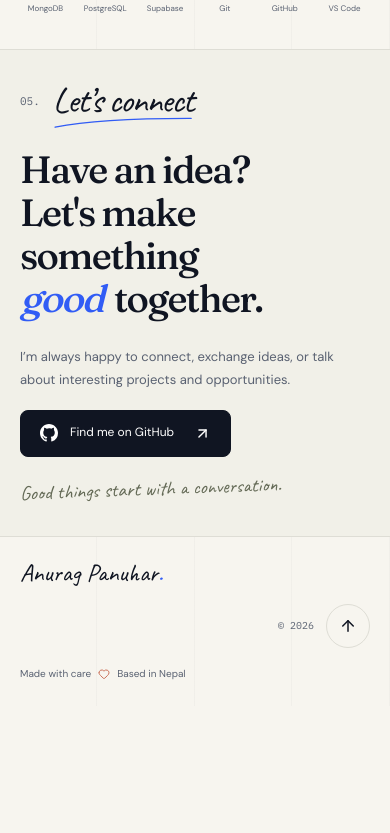
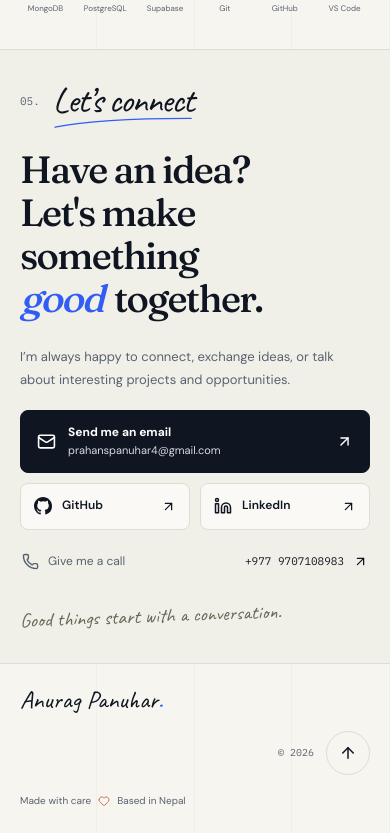
Before and after one commit to prahans/anurag-portfolio, a Next.js app: page / in a window 390 px wide. Shown: the part 2537-3370 px from the top of the page. Before the commit the page ends 3243 px from the top, so only its background shows below. Built offline with nearby package versions, Linux system fonts and the light colour scheme.

Commit message:
feat(portfolio): add email, LinkedIn, and phone contact options

```diff
--- a/components/sections/Contact.tsx
+++ b/components/sections/Contact.tsx
@@ -1,4 +1,4 @@
-import { ArrowUpRight, Mail } from "lucide-react";
+import { ArrowUpRight, Linkedin, Mail, Phone } from "lucide-react";
 import { GitHubIcon } from "@/components/ui/GitHubIcon";
 import { site } from "@/data/site";
 import { Reveal } from "@/components/ui/Reveal";
@@ -14,10 +14,41 @@ export function Contact() {
             <h3>Have an idea?<br />Let&apos;s make something<br className="contact-line-break" /> <em>good</em> together.</h3>
             <div className="contact-aside">
               <p>{site.contact}</p>
-              <div className="contact-actions">
-                {site.email && <a className="contact-button" href={`mailto:${site.email}`}><Mail size={17} aria-hidden="true" /> Say hello <ArrowUpRight size={17} aria-hidden="true" /></a>}
-                {site.github && <a className="contact-button" href={site.github} target="_blank" rel="noopener noreferrer" aria-label="Connect on GitHub (opens in a new tab)"><GitHubIcon size={18} /> Find me on GitHub <ArrowUpRight size={17} aria-hidden="true" /></a>}
-                {site.linkedin && <a className="contact-text-link" href={site.linkedin} target="_blank" rel="noopener noreferrer">LinkedIn <ArrowUpRight size={15} aria-hidden="true" /></a>}
+              <div className="contact-actions" aria-label="Ways to connect">
+                {site.email && (
+                  <a className="contact-button contact-button--email" href={`mailto:${site.email}`}>
+                    <Mail size={19} aria-hidden="true" />
+                    <span className="contact-button-copy">
+                      <strong>Send me an email</strong>
+                      <span>{site.email}</span>
+                    </span>
+                    <ArrowUpRight size={17} aria-hidden="true" />
+                  </a>
+                )}
+                <div className="contact-socials">
+                  {site.github && (
+                    <a className="contact-social-link" href={site.github} target="_blank" rel="noopener noreferrer" aria-label="GitHub (opens in a new tab)">
+                      <GitHubIcon size={18} />
+                      <span>GitHub</span>
+                      <ArrowUpRight size={15} aria-hidden="true" />
+                    </a>
+                  )}
+                  {site.linkedin && (
+                    <a className="contact-social-link" href={site.linkedin} target="_blank" rel="noopener noreferrer" aria-label="LinkedIn (opens in a new tab)">
+                      <Linkedin size={18} aria-hidden="true" />
+                      <span>LinkedIn</span>
+                      <ArrowUpRight size={15} aria-hidden="true" />
+                    </a>
+                  )}
+                </div>
+                {site.phone && (
+                  <a className="contact-phone-link" href={`tel:${site.phone}`}>
+                    <Phone size={17} aria-hidden="true" />
+                    <span>Give me a call</span>
+                    <strong>{site.phoneDisplay}</strong>
+                    <ArrowUpRight size={15} aria-hidden="true" />
+                  </a>
+                )}
                 {site.resume && <a className="contact-text-link" href={site.resume} target="_blank" rel="noopener noreferrer">Résumé <ArrowUpRight size={15} aria-hidden="true" /></a>}
               </div>
               <span className="contact-note">Good things start with a conversation.</span>
--- a/components/sections/sections.css
+++ b/components/sections/sections.css
@@ -65,16 +65,29 @@
 .contact-content h3 { font: 500 clamp(36px, 3.8vw, 54px)/1.13 var(--font-editorial), Georgia, serif; letter-spacing: -2px; margin: 0; }
 .contact-content h3 em { color: var(--cobalt); font-weight: 400; margin-inline-end: .1em; }
 .contact-line-break { display: none; }
-.contact-aside { max-width: 365px; justify-self: end; }
+.contact-aside { width: 100%; max-width: 400px; min-width: 0; justify-self: end; }
 .contact-aside > p { font-size: 14px; line-height: 1.75; color: var(--muted); margin: 0 0 21px; }
-.contact-actions { display: flex; align-items: center; flex-wrap: wrap; gap: 14px; }
+.contact-actions { display: grid; gap: 10px; }
 .contact-button { display: inline-flex; align-items: center; justify-content: center; gap: 12px; min-height: 47px; padding: 12px 19px; border: 1px solid var(--ink); border-radius: 8px; background: var(--ink); color: #fff; font-size: 12px; transition: background 180ms ease, transform 180ms ease; }
 .contact-button:hover { background: #283343; transform: translateY(-2px); }
-.contact-button > svg:last-child { margin-left: 8px; transition: transform 180ms ease; }
+.contact-button > svg:last-child { margin-left: auto; transition: transform 180ms ease; flex-shrink: 0; }
 .contact-button:hover > svg:last-child { transform: translate(2px, -2px); }
+.contact-button--email { justify-content: flex-start; width: 100%; padding: 13px 16px; min-height: 63px; }
+.contact-button-copy { display: flex; flex: 1; min-width: 0; flex-direction: column; gap: 2px; line-height: 1.4; }
+.contact-button-copy strong { font-size: 12px; font-weight: 650; }
+.contact-button-copy > span { font-size: 11px; color: #d6dbe5; overflow-wrap: anywhere; }
+.contact-socials { display: grid; grid-template-columns: repeat(2, minmax(0, 1fr)); gap: 10px; }
+.contact-social-link { display: flex; align-items: center; gap: 10px; min-width: 0; min-height: 47px; padding: 11px 13px; background: #faf9f5; border: 1px solid var(--line); border-radius: 8px; font-size: 12px; font-weight: 550; transition: border-color 180ms ease, color 180ms ease, transform 180ms ease; }
+.contact-social-link > svg:last-child { margin-left: auto; flex-shrink: 0; transition: transform 180ms ease; }
+.contact-social-link:hover { border-color: var(--cobalt); color: var(--cobalt); transform: translateY(-2px); }
+.contact-social-link:hover > svg:last-child { transform: translate(2px, -2px); }
+.contact-phone-link { display: flex; align-items: center; flex-wrap: wrap; gap: 9px; min-height: 44px; padding: 7px 2px; color: var(--muted); font-size: 12px; transition: color 180ms ease; }
+.contact-phone-link strong { margin-left: auto; color: var(--ink); font: 500 11px/1.5 var(--font-mono), monospace; white-space: nowrap; }
+.contact-phone-link > svg:last-child { color: var(--ink); flex-shrink: 0; }
+.contact-phone-link:hover, .contact-phone-link:hover strong { color: var(--cobalt); }
 .contact-text-link { display: inline-flex; align-items: center; gap: 5px; min-height: 44px; font-size: 12px; text-underline-offset: 4px; }
 .contact-text-link:hover { color: var(--cobalt); text-decoration: underline; }
-.contact-note { display: block; margin-top: 19px; font: 22px/1.3 var(--font-handwriting), cursive; transform: rotate(-2deg); color: #636955; }
+.contact-note { display: block; margin-top: 15px; font: 22px/1.3 var(--font-handwriting), cursive; transform: rotate(-2deg); color: #636955; }
 .site-footer { border-top: 1px solid var(--line); padding: 24px 0; }
 .footer-inner { display: flex; align-items: center; justify-content: space-between; gap: 24px; }
 .footer-identity { display: flex; align-items: center; gap: 19px; }
@@ -156,7 +169,7 @@
   .contact-content { grid-template-columns: 1fr; gap: 25px; margin-top: 29px; }
   .contact-content h3 { font-size: 38px; letter-spacing: -1.6px; }
   .contact-line-break { display: block; }
-  .contact-aside { justify-self: start; max-width: 330px; }
+  .contact-aside { justify-self: start; max-width: 400px; }
   .contact-aside > p { font-size: 13px; line-height: 1.75; margin-bottom: 18px; }
   .contact-note { font-size: 20px; margin-top: 18px; }
   .footer-inner { flex-wrap: wrap; gap: 18px; }
@@ -167,7 +180,7 @@
   .footer-location { order: 3; flex-basis: 100%; font-size: 10px; }
 }
 @media (prefers-reduced-motion: reduce) {
-  .project-card, .project-visual img, .project-links a, .project-links svg, .skill-tile, .contact-button, .contact-button > svg:last-child, .back-to-top { transition: none; }
-  .project-card:hover, .skill-item:hover .skill-tile, .contact-button:hover, .back-to-top:hover, .project-links a:hover svg, .contact-button:hover > svg:last-child { transform: none; }
+  .project-card, .project-visual img, .project-links a, .project-links svg, .skill-tile, .contact-button, .contact-button > svg:last-child, .contact-social-link, .contact-social-link > svg:last-child, .contact-phone-link, .back-to-top { transition: none; }
+  .project-card:hover, .skill-item:hover .skill-tile, .contact-button:hover, .contact-social-link:hover, .back-to-top:hover, .project-links a:hover svg, .contact-button:hover > svg:last-child, .contact-social-link:hover > svg:last-child { transform: none; }
   .project-card:hover .project-visual img { transform: rotate(-8deg); }
 }
--- a/data/site.ts
+++ b/data/site.ts
@@ -4,8 +4,10 @@ export const site = {
   role: "Full-Stack Developer",
   location: "Nepal",
   github: "https://github.com/prahans",
-  email: undefined as string | undefined,
-  linkedin: undefined as string | undefined,
+  email: "prahanspanuhar4@gmail.com",
+  linkedin: "https://www.linkedin.com/in/anurag-panuhar-786265381/",
+  phone: "+9779707108983",
+  phoneDisplay: "+977 9707108983",
   resume: undefined as string | undefined,
   heroCharacterSrc: "/images/hero/developer-v1.webp",
   heroCharacterAlt: "Illustration of a young adult developer at a wooden desk with a laptop, books, a plant, and a cup of coffee.",
```
Also changed, not shown: 1 other file (tests, documents, lock files or other folders).
